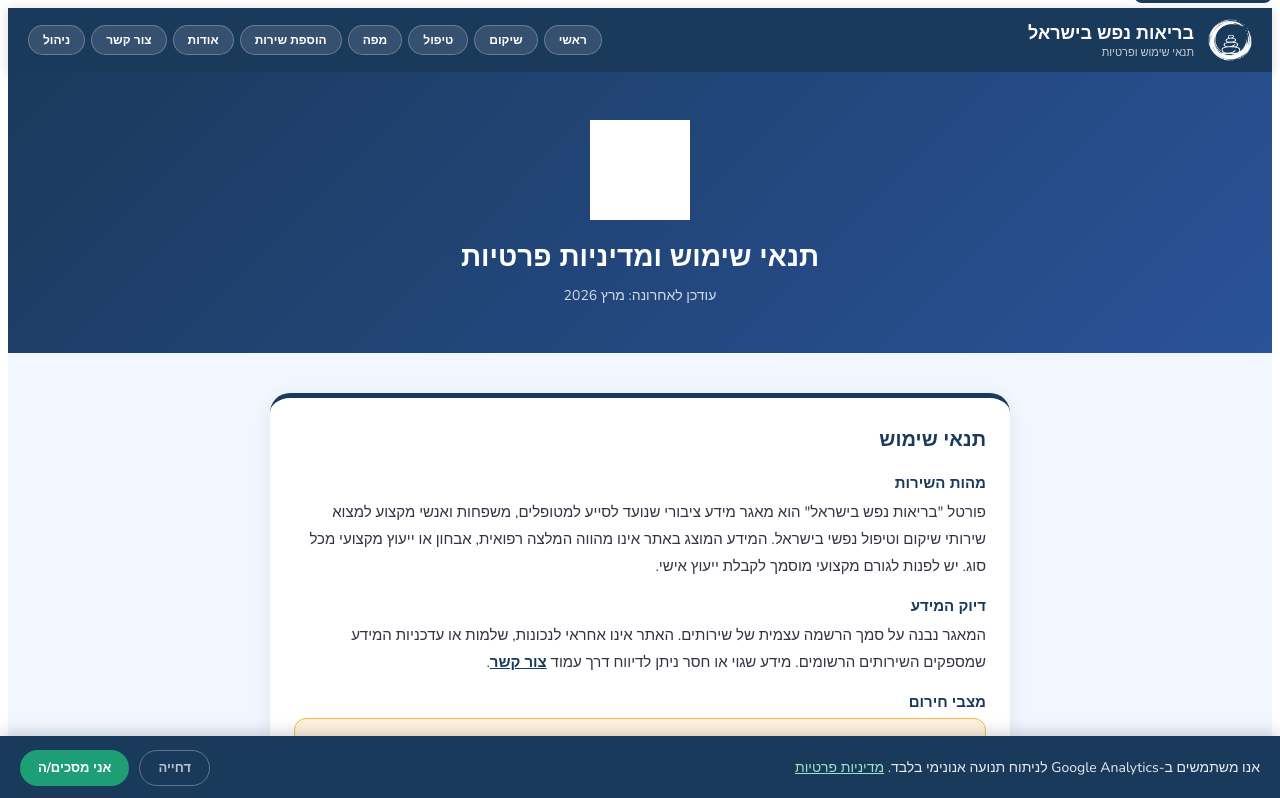
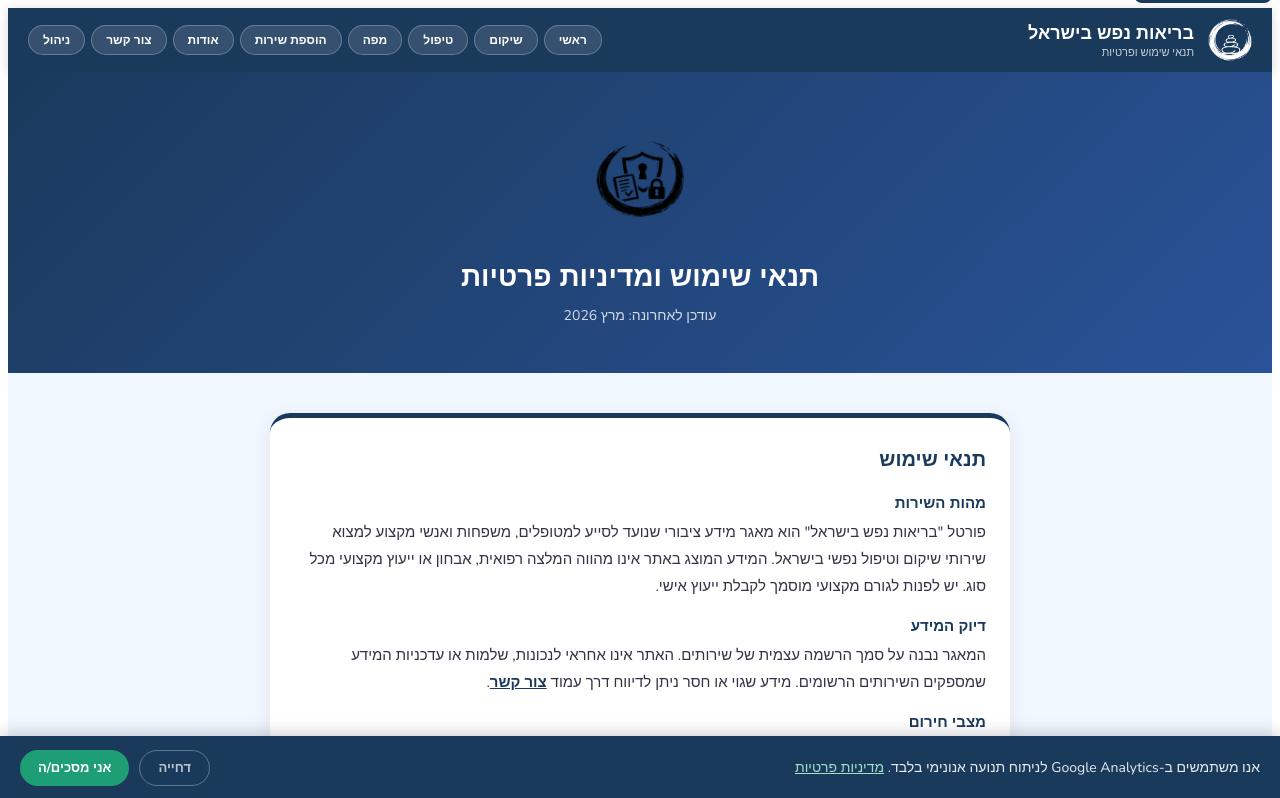
Before and after one commit to sivantelem-commits/rehab-directory, a Next.js app: page /legal in a window 1280 px wide. Shown: the top 798 px of the page. Built offline with nearby package versions, Linux system fonts and the light colour scheme.

Commit message:
Update legal.js

```diff
--- a/pages/legal.js
+++ b/pages/legal.js
@@ -48,7 +48,7 @@ export default function Legal() {
         </header>
 
         <div style={{ background: 'linear-gradient(135deg, #1A3A5C, #2A5298)', color: 'white', padding: '48px 20px', textAlign: 'center' }}>
-          <img src="/privacy-icon.png" alt="" role="presentation" style={{ width: 100, height: 100, objectFit: 'contain', marginBottom: 12, filter: 'brightness(0) invert(1)' }} />
+          <img src="/privacy-icon.png" alt="" role="presentation" style={{ width: 120, height: 120, objectFit: 'contain', marginBottom: 12, mixBlendMode: 'multiply' }} />
           <h1 style={{ fontSize: 28, fontWeight: 800, margin: '0 0 10px' }}>תנאי שימוש ומדיניות פרטיות</h1>
           <p style={{ fontSize: 14, opacity: 0.8, margin: 0 }}>עודכן לאחרונה: מרץ 2026</p>
         </div>
```
